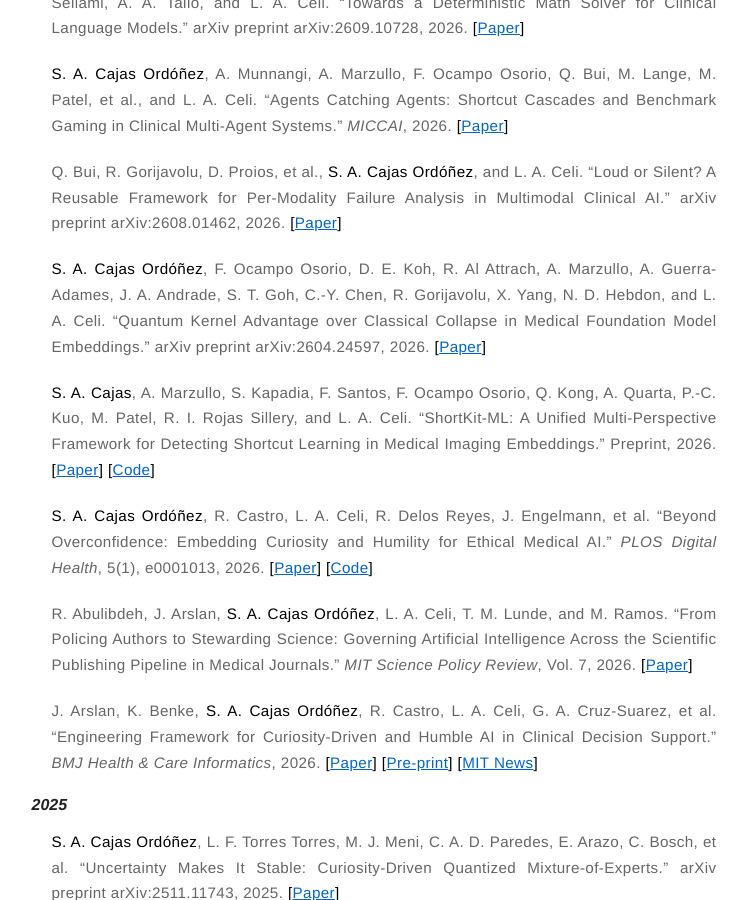
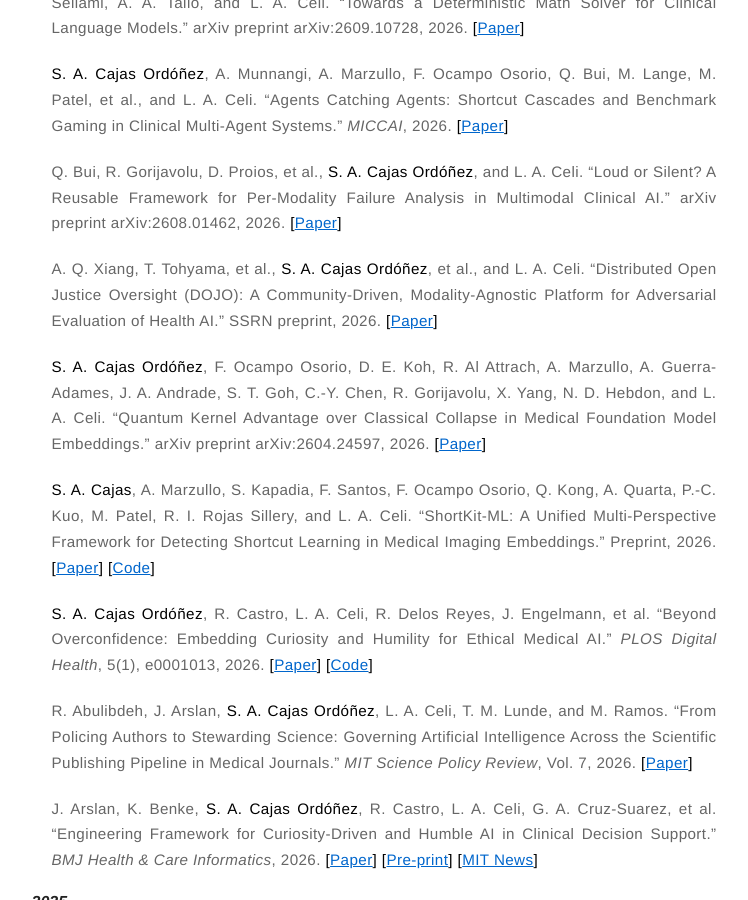
Before and after one commit to sebasmos/sebasmos.github.io, a Jekyll site: the page built from cv.md, in a window 1280 px wide and 900 px high, scrolled down 3900 px. Shown: the whole window, without its empty margins (266-1014 px from the left). Built offline with Jekyll 4.4.1, drawn with Linux system fonts in a browser that asks for light colours; some of the changed text lies outside the part shown.

Commit message:
cv: add DOJO (SSRN) entry; link the Biomédica 2021 dengue paper; every publication now links to the paper

```diff
--- a/cv.md
+++ b/cv.md
@@ -109,6 +109,9 @@ August 2026
 * Q. Bui, R. Gorijavolu, D. Proios, et al., **S. A. Cajas Ordóñez**, and L. A. Celi. "Loud or Silent? A Reusable Framework for Per-Modality Failure Analysis in Multimodal Clinical AI." arXiv preprint arXiv:2608.01462, 2026.
   **\[[Paper](https://arxiv.org/abs/2608.01462)]**
 
+* A. Q. Xiang, T. Tohyama, et al., **S. A. Cajas Ordóñez**, et al., and L. A. Celi. "Distributed Open Justice Oversight (DOJO): A Community-Driven, Modality-Agnostic Platform for Adversarial Evaluation of Health AI." SSRN preprint, 2026.
+  **\[[Paper](https://papers.ssrn.com/sol3/papers.cfm?abstract_id=6676818)]**
+
 * **S. A. Cajas Ordóñez**, F. Ocampo Osorio, D. E. Koh, R. Al Attrach, A. Marzullo, A. Guerra-Adames, J. A. Andrade, S. T. Goh, C.-Y. Chen, R. Gorijavolu, X. Yang, N. D. Hebdon, and L. A. Celi. "Quantum Kernel Advantage over Classical Collapse in Medical Foundation Model Embeddings." arXiv preprint arXiv:2604.24597, 2026.
   **\[[Paper](https://arxiv.org/abs/2604.24597)]**
 
@@ -198,7 +201,8 @@ August 2026
 * **S. A. Cajas Ordóñez**, P. Astaiza, D. S. Garcia-Chicangana, C. Segura, and D. M. López. "ECG Arrhythmia Classification Using Non-Linear Features and Convolutional Neural Networks." *Computing in Cardiology*, 1–4, 2021.
   **\[[Paper](https://ieeexplore.ieee.org/document/9344175)]** **\[[Code](https://github.com/sebasmos/CardioLux)]**
 
-* J. S. Osorio-Valencia, D. Restrepo, **S. A. Cajas Ordóñez**, D. Moukheiber, et al. "Towards the Implementation of Eco-epidemiological Models for Dengue in Colombia Using Machine Learning and Satellite Images: Policy Advocacy and Open Data Repositories." *Biomédica: Revista del Instituto Nacional de Salud*, 41, 2021.
+* J. S. Osorio-Valencia, D. Restrepo, **S. A. Cajas Ordóñez**, D. Moukheiber, et al. "Towards the Implementation of Eco-epidemiological Models for Dengue in Colombia Using Machine Learning and Satellite Images: Policy Advocacy and Open Data Repositories." *Biomédica: Revista del Instituto Nacional de Salud*, 41(Supl.3), Memorias del XVII Encuentro Científico, 2021.
+  **\[[Paper](https://revistabiomedica.org/index.php/biomedica/article/view/6410)]**
 
 #### 2020
 
```
